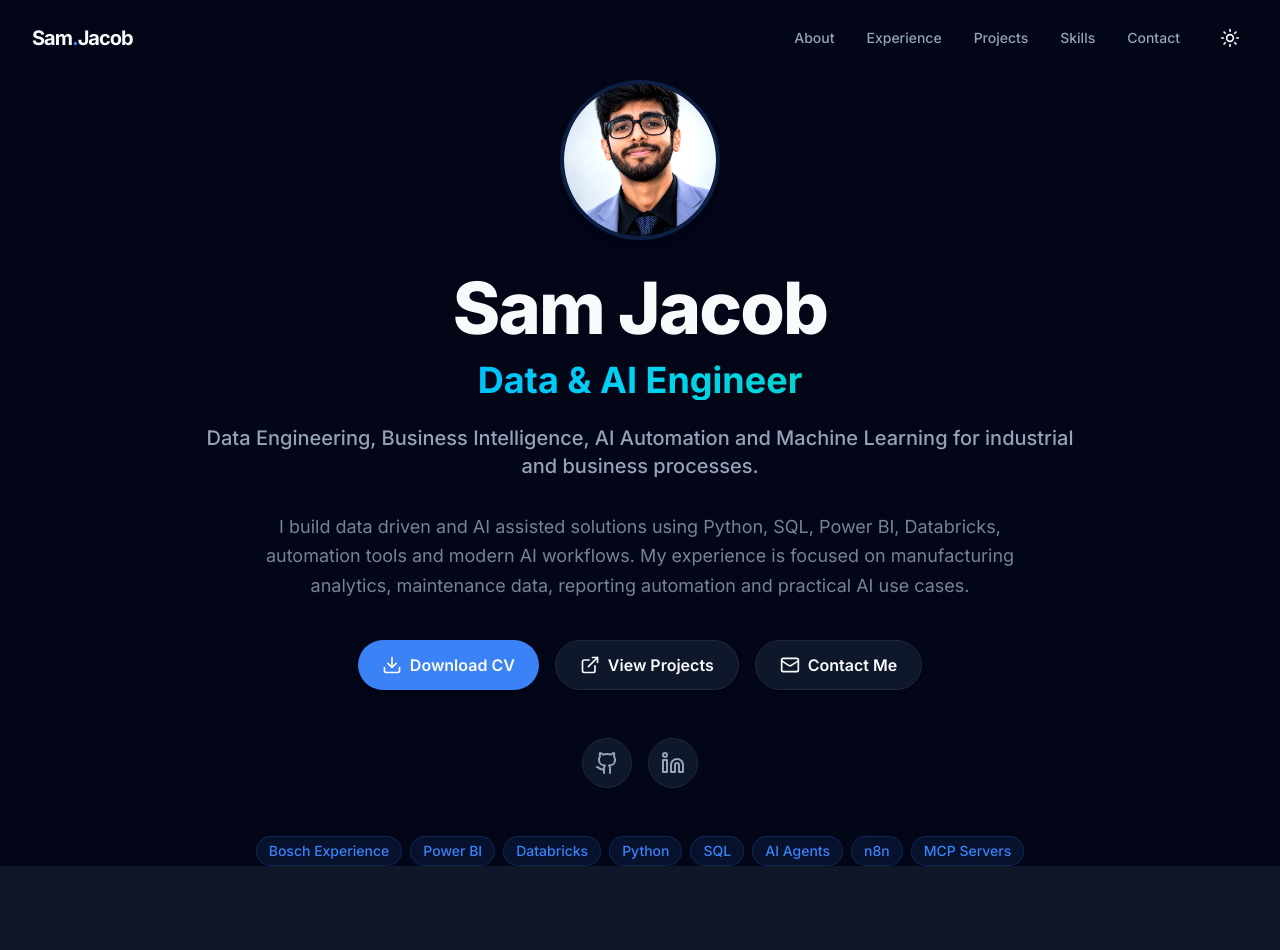
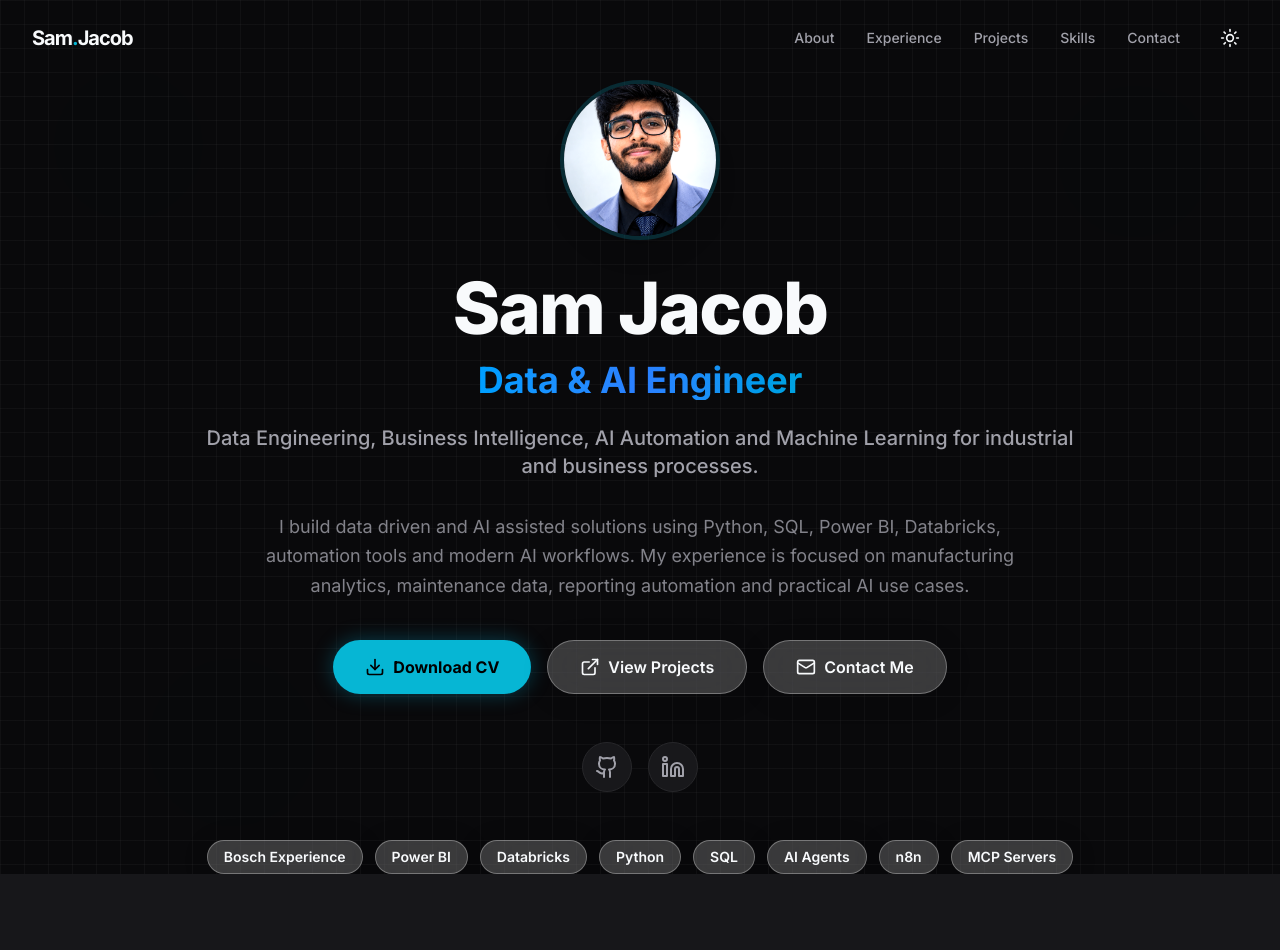
Before and after one commit to jacobsrepo/MyProfile, a Next.js app: page / in a window 1280 px wide. Shown: the top 950 px of the page. Built offline with nearby package versions, Linux system fonts and the light colour scheme.

Commit message:
UI Overhaul: Cool and Professional aesthetic

```diff
--- a/src/app/globals.css
+++ b/src/app/globals.css
@@ -30,33 +30,33 @@
 @layer base {
   :root {
     --background: #f8fafc;
-    --foreground: #0f172a;
+    --foreground: #09090b;
     --card: #ffffff;
-    --card-foreground: #0f172a;
-    --primary: #2563eb;
-    --primary-foreground: #f8fafc;
+    --card-foreground: #09090b;
+    --primary: #0891b2;
+    --primary-foreground: #ffffff;
     --border: #e2e8f0;
     --input: #e2e8f0;
     --muted: #f1f5f9;
     --muted-foreground: #64748b;
-    --accent: #f1f5f9;
-    --accent-foreground: #0f172a;
-    --radius: 0.5rem;
+    --accent: #cffafe;
+    --accent-foreground: #0891b2;
+    --radius: 0.75rem;
   }
 
   .dark {
-    --background: #020617;
+    --background: #09090b;
     --foreground: #f8fafc;
-    --card: #0f172a;
+    --card: #18181b;
     --card-foreground: #f8fafc;
-    --primary: #3b82f6;
-    --primary-foreground: #f8fafc;
-    --border: #1e293b;
-    --input: #1e293b;
-    --muted: #1e293b;
-    --muted-foreground: #94a3b8;
-    --accent: #1e293b;
-    --accent-foreground: #f8fafc;
+    --primary: #06b6d4;
+    --primary-foreground: #000000;
+    --border: #27272a;
+    --input: #27272a;
+    --muted: #27272a;
+    --muted-foreground: #a1a1aa;
+    --accent: #164e63;
+    --accent-foreground: #cffafe;
   }
 }
 
@@ -71,18 +71,37 @@
 
 @layer utilities {
   .glass {
-    @apply bg-white/10 backdrop-blur-lg border border-white/20 dark:bg-black/20 dark:border-white/10;
+    @apply bg-white/20 backdrop-blur-xl border border-white/30 shadow-[0_4px_30px_rgba(0,0,0,0.1)] dark:bg-zinc-950/40 dark:border-white/10 dark:shadow-[0_4px_30px_rgba(0,0,0,0.5)];
   }
 
   .glass-card {
-    @apply bg-card/80 backdrop-blur-md border border-border/50 shadow-xl;
+    @apply bg-card/60 backdrop-blur-xl border border-border/50 shadow-lg dark:shadow-[0_8px_30px_rgba(0,0,0,0.4)] transition-all;
   }
 
   .text-gradient {
-    @apply bg-clip-text text-transparent bg-gradient-to-r from-blue-400 via-cyan-400 to-emerald-400;
+    @apply bg-clip-text text-transparent bg-gradient-to-r from-cyan-400 via-blue-500 to-emerald-400;
   }
 
   .bg-gradient-radial {
     background-image: radial-gradient(var(--tw-gradient-stops));
   }
+
+  .animate-blob {
+    animation: blob 7s infinite;
+  }
+
+  .animation-delay-2000 {
+    animation-delay: 2s;
+  }
+
+  .animation-delay-4000 {
+    animation-delay: 4s;
+  }
 }
+
+@keyframes blob {
+  0% { transform: translate(0px, 0px) scale(1); }
+  33% { transform: translate(30px, -50px) scale(1.1); }
+  66% { transform: translate(-20px, 20px) scale(0.9); }
+  100% { transform: translate(0px, 0px) scale(1); }
+}
--- a/src/components/Hero.tsx
+++ b/src/components/Hero.tsx
@@ -9,8 +9,13 @@ import Image from "next/image";
 export default function Hero() {
   return (
     <section className="relative min-h-screen flex items-center justify-center pt-20 overflow-hidden">
-      {/* Background Gradients */}
-      <div className="absolute top-0 inset-x-0 h-full w-full bg-[radial-gradient(ellipse_at_top,_var(--tw-gradient-stops))] from-primary/20 via-background to-background -z-10" />
+      {/* Background Gradients & Animated Blobs */}
+      <div className="absolute top-0 inset-x-0 h-full w-full bg-background -z-10 overflow-hidden">
+        <div className="absolute top-0 -left-4 w-72 h-72 bg-primary/20 rounded-full mix-blend-multiply filter blur-3xl opacity-70 animate-blob"></div>
+        <div className="absolute top-0 -right-4 w-72 h-72 bg-emerald-400/20 rounded-full mix-blend-multiply filter blur-3xl opacity-70 animate-blob animation-delay-2000"></div>
+        <div className="absolute -bottom-8 left-20 w-72 h-72 bg-cyan-400/20 rounded-full mix-blend-multiply filter blur-3xl opacity-70 animate-blob animation-delay-4000"></div>
+        <div className="absolute inset-0 bg-[linear-gradient(to_right,#80808012_1px,transparent_1px),linear-gradient(to_bottom,#80808012_1px,transparent_1px)] bg-[size:24px_24px]"></div>
+      </div>
 
       <div className="max-w-7xl mx-auto px-4 sm:px-6 lg:px-8 w-full relative z-10">
         <div className="text-center max-w-4xl mx-auto">
@@ -57,21 +62,21 @@ export default function Hero() {
           >
             <Link
               href="#cv"
-              className="inline-flex items-center px-6 py-3 rounded-full bg-primary text-primary-foreground font-semibold hover:bg-primary/90 transition-all shadow-lg hover:shadow-primary/25"
+              className="inline-flex items-center px-8 py-3.5 rounded-full bg-primary text-primary-foreground font-bold hover:scale-105 transition-all shadow-[0_0_20px_rgba(8,145,178,0.4)] hover:shadow-[0_0_30px_rgba(8,145,178,0.6)]"
             >
               <Download className="mr-2" size={20} />
               Download CV
             </Link>
             <Link
               href="#projects"
-              className="inline-flex items-center px-6 py-3 rounded-full bg-card border border-border text-foreground font-semibold hover:bg-muted transition-all shadow-sm"
+              className="inline-flex items-center px-8 py-3.5 rounded-full glass border border-border text-foreground font-semibold hover:bg-white/10 dark:hover:bg-white/5 transition-all"
             >
               <ExternalLink className="mr-2" size={20} />
               View Projects
             </Link>
             <Link
               href="#contact"
-              className="inline-flex items-center px-6 py-3 rounded-full bg-card border border-border text-foreground font-semibold hover:bg-muted transition-all shadow-sm"
+              className="inline-flex items-center px-8 py-3.5 rounded-full glass border border-border text-foreground font-semibold hover:bg-white/10 dark:hover:bg-white/5 transition-all"
             >
               <Mail className="mr-2" size={20} />
               Contact Me
@@ -96,15 +101,18 @@ export default function Hero() {
             initial={{ opacity: 0 }}
             animate={{ opacity: 1 }}
             transition={{ duration: 1, delay: 0.6 }}
-            className="flex flex-wrap justify-center gap-2"
+            className="flex flex-wrap justify-center gap-3 mt-4"
           >
-            {profileData.hero.badges.map((badge) => (
-              <span
+            {profileData.hero.badges.map((badge, i) => (
+              <motion.span
                 key={badge}
-                className="px-3 py-1 text-sm font-medium rounded-full bg-primary/10 text-primary border border-primary/20 backdrop-blur-sm"
+                initial={{ opacity: 0, scale: 0.8 }}
+                animate={{ opacity: 1, scale: 1 }}
+                transition={{ delay: 0.7 + i * 0.1 }}
+                className="px-4 py-1.5 text-sm font-semibold rounded-full glass text-foreground border border-primary/20 hover:border-primary/50 hover:text-primary transition-colors cursor-default"
               >
                 {badge}
-              </span>
+              </motion.span>
             ))}
           </motion.div>
         </div>
--- a/src/components/Projects.tsx
+++ b/src/components/Projects.tsx
@@ -38,22 +38,22 @@ export default function Projects() {
               whileInView={{ opacity: 1, y: 0 }}
               viewport={{ once: true }}
               transition={{ duration: 0.5, delay: index * 0.1 }}
-              className="group glass-card rounded-2xl p-8 hover:-translate-y-1 hover:shadow-2xl hover:shadow-primary/10 transition-all duration-300 relative overflow-hidden"
+              className="group glass-card rounded-2xl p-8 hover:-translate-y-2 hover:shadow-[0_0_40px_rgba(8,145,178,0.2)] dark:hover:shadow-[0_0_40px_rgba(8,145,178,0.15)] transition-all duration-500 relative overflow-hidden border border-white/20 hover:border-primary/50"
             >
-              <div className="absolute top-0 right-0 p-4 opacity-10 group-hover:opacity-20 transition-opacity">
+              <div className="absolute top-0 right-0 p-6 opacity-10 group-hover:opacity-20 group-hover:scale-110 transition-all duration-500 text-primary">
                 {getIconForType(project.type)}
               </div>
 
-              <div className="inline-flex items-center gap-2 px-3 py-1 rounded-full bg-muted text-muted-foreground font-medium text-xs mb-4">
+              <div className="inline-flex items-center gap-2 px-3 py-1.5 rounded-full bg-primary/10 text-primary font-medium text-xs mb-5 border border-primary/20 shadow-sm">
                 {getIconForType(project.type)}
                 {project.type}
               </div>
 
-              <h3 className="text-2xl font-bold text-foreground mb-3 group-hover:text-primary transition-colors">
+              <h3 className="text-2xl font-bold text-foreground mb-3 group-hover:text-transparent group-hover:bg-clip-text group-hover:bg-gradient-to-r group-hover:from-cyan-400 group-hover:to-emerald-400 transition-all">
                 {project.title}
               </h3>
 
-              <p className="text-muted-foreground mb-6 line-clamp-2 group-hover:line-clamp-none transition-all duration-300">
+              <p className="text-muted-foreground mb-6 line-clamp-2 group-hover:line-clamp-none transition-all duration-500">
                 {project.description}
               </p>
 
```
